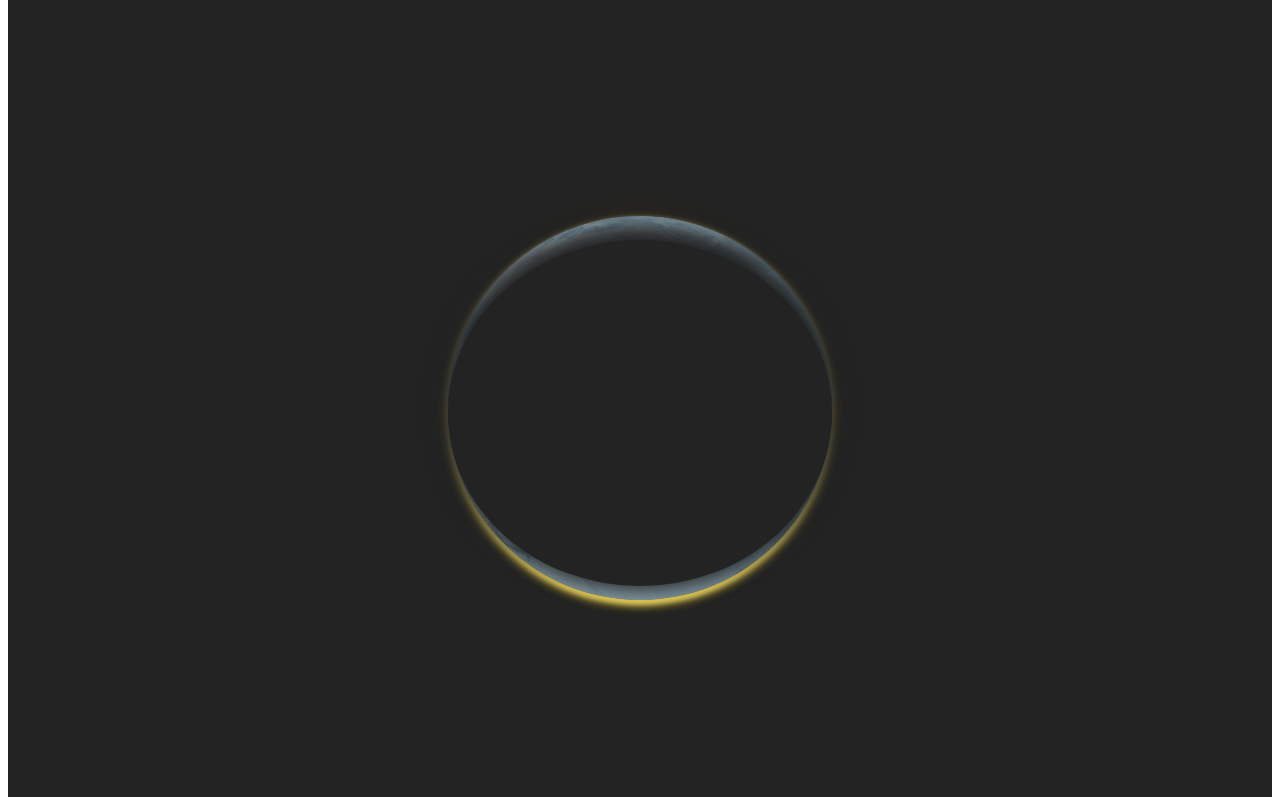
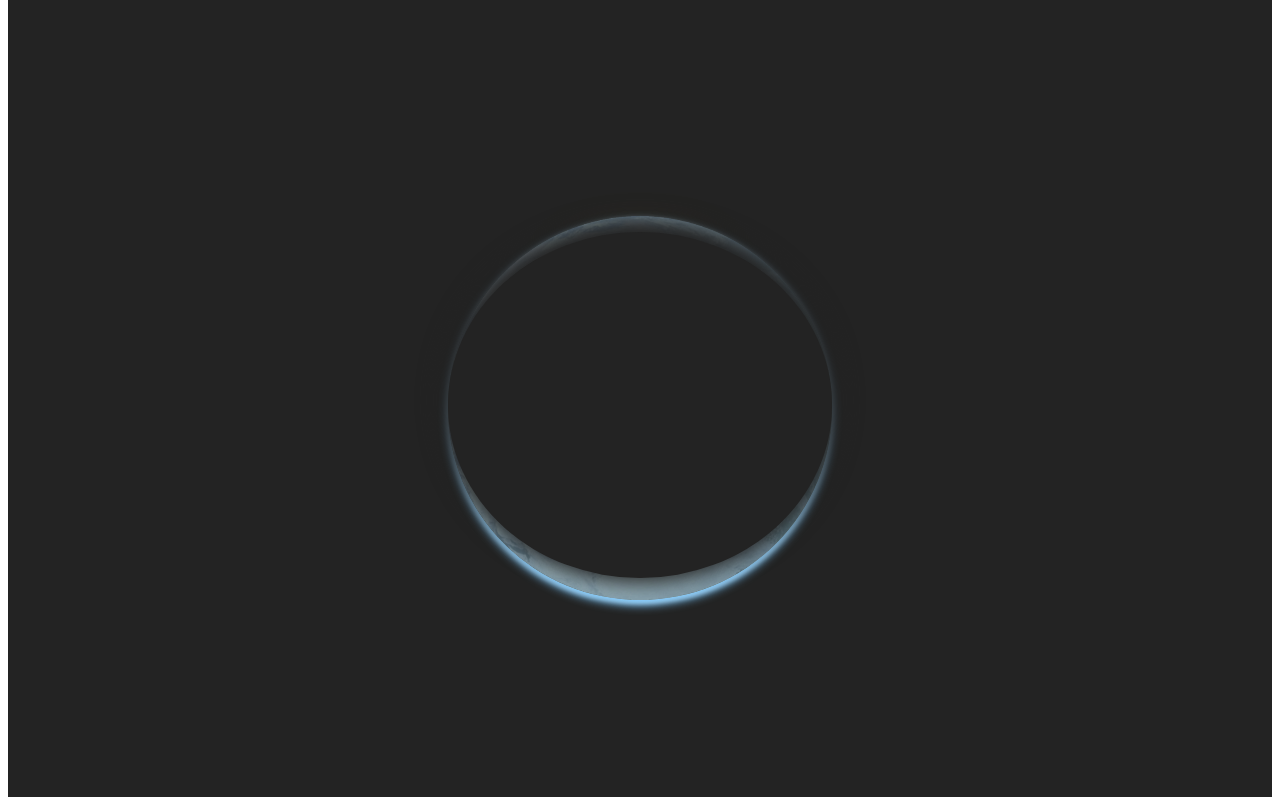
Before and after one commit to unhingingdog/h12n, a React app: page / in a window 1280 px wide. Shown: the part 472-1269 px from the top of the page. Built offline with nearby package versions, Linux system fonts and the light colour scheme; the HTML template or start-up script is replaced by a standard one.

Commit message:
Further style tweaks. Set up webpack dev server.

```diff
--- a/package.json
+++ b/package.json
@@ -6,7 +6,7 @@
   "scripts": {
     "clean": "rimraf dist",
     "build": "npm run clean && webpack",
-    "serve": "webpack-dev-server"
+    "serve": "webpack-dev-server --host 192.168.1.3 --port 9000"
   },
   "author": "",
   "license": "ISC",
@@ -23,7 +23,8 @@
     "style-loader": "^0.20.3",
     "url-loader": "^1.0.1",
     "webpack": "^2.2.0-rc.0",
-    "webpack-cli": "^2.0.12"
+    "webpack-cli": "^2.0.12",
+    "webpack-dev-server": "^2.2.0-rc.0"
   },
   "dependencies": {
     "react": "^16.2.0",
--- a/src/components/Planet.js
+++ b/src/components/Planet.js
@@ -8,6 +8,7 @@ export default class Planet extends Component {
     this.horizonShine = this.horizonShine.bind(this)
     this.planetShadowSpread = this.planetShadowSpread.bind(this)
     this.planetStyleProperties = this.planetStyleProperties.bind(this)
+    this.planetSize = this.planetSize.bind(this)
   }
 
   horizonShine() {
@@ -19,67 +20,83 @@ export default class Planet extends Component {
   planetShadowSpread() {
     //pass down width pixels
     //switch pixels to percent of pixels width
+    const { scrolled } = this.props
 
-    const { scrolled } = this.props
     return `0px -5px
             ${20 + scrolled/3}px
             ${10 + scrolled/5}px
             rgb(35, 35, 35)`
   }
 
+  planetSize() {
+    const { scrolled } = this.props
+
+    const startZoom = 12
+    const acceleration = 1 * ((scrolled * 3) - (startZoom * 3))
+
+    const value = scrolled < startZoom ? 30 : 30 + acceleration
+    return `${value}vw`
+  }
+
   planetStyleProperties() {
     const { scrolled } = this.props
     return {
       horizonShine: this.horizonShine(),
+      horizonShineBlue: 'rgb(122, 201, 255)',
+      horizonShineGold: 'rgb(255, 221, 56)',
       planetShadowSpread: this.planetShadowSpread(),
-      planetShadowHeight: `${3 + scrolled / 2.5}vh`,
-      planetShadowWidth: `${30 + scrolled / 2}vw`
+      planetShadowHeight: `${2 + 1 * (scrolled / 2.5)}vh`, //`${3 + 1 * (scrolled / 2.5}vh`
+      planetShadowWidth: `${30 + scrolled / 2}vw`,
+      planetSize: this.planetSize()
     }
   }
 
   render() {
-    const planetStyles = this.planetStyleProperties()
+    const {
+      horizonShine,
+      horizonShineBlue,
+      horizonShineGold,
+      horizonShineColours,
+      planetShadowSpread,
+      planetShadowHeight,
+      planetShadowWidth,
+      planetSize
+    } = this.planetStyleProperties()
+
     const { scrolled } = this.props
-
     console.log(scrolled)
 
     return(
-      <div style={styles.outer}>
+      <div style={{
+        display: 'flex',
+        justifyContent: 'center',
+        backgroundImage: `url(${earth})`,
+        backgroundSize: 'contain',
+        width: planetSize,
+        height: planetSize,
+        borderRadius: '50%',
+        marginTop: '85vh',
+        zIndex: 1
+      }}>
         <div style={{
           background: 'rgba(109, 145, 145, 0.65)',
-          width: '30vw',
-          height: '30vw',
+          width: planetSize,
+          height: planetSize,
           borderRadius: '50%',
           //switch pixels to percent of width
-          boxShadow: `0 ${5 + planetStyles.horizonShine}px
-                      10px rgb(255, 221, 56),
-                      0 ${3 + planetStyles.horizonShine * 0.8}px
-                      5px white`
+          boxShadow: `0 ${5 + horizonShine}px 10px ${horizonShineBlue},
+                      0 ${3 + horizonShine * 0.8}px 5px white`
         }}></div>
         <div style={{
           position: 'absolute',
           background: 'rgb(35, 35, 35)',
-          width: planetStyles.planetShadowWidth,
+          width: planetShadowWidth,
           height: `${27 + scrolled/10}vw`,
           borderRadius: '50%',
-          marginTop: planetStyles.planetShadowHeight,
-          boxShadow: planetStyles.planetShadowSpread
+          marginTop: planetShadowHeight,
+          boxShadow: planetShadowSpread
         }}></div>
       </div>
     )
   }
 }
-
-const styles = {
-  outer: {
-    display: 'flex',
-    justifyContent: 'center',
-    backgroundImage: `url(${earth})`,
-    backgroundSize: 'contain',
-    width: '30vw',
-    height: '30vw',
-    borderRadius: '50%',
-    marginTop: '85vh',
-    zIndex: 1
-  }
-}
--- a/webpack.config.js
+++ b/webpack.config.js
@@ -15,6 +15,12 @@ module.exports = {
   output: {
     path: path.join(__dirname, 'dist'),
     filename: '[name].[chunkhash].js'
+  },
+  watch:true,
+  resolve: { extensions: [".js", ".ts"] },
+  devServer: {
+    contentBase: path.join(__dirname, 'dist'),
+    port: 9000
   },
   module: {
     rules: [
```
Also changed, not shown: 2 other files (tests, documents, lock files or other folders).
